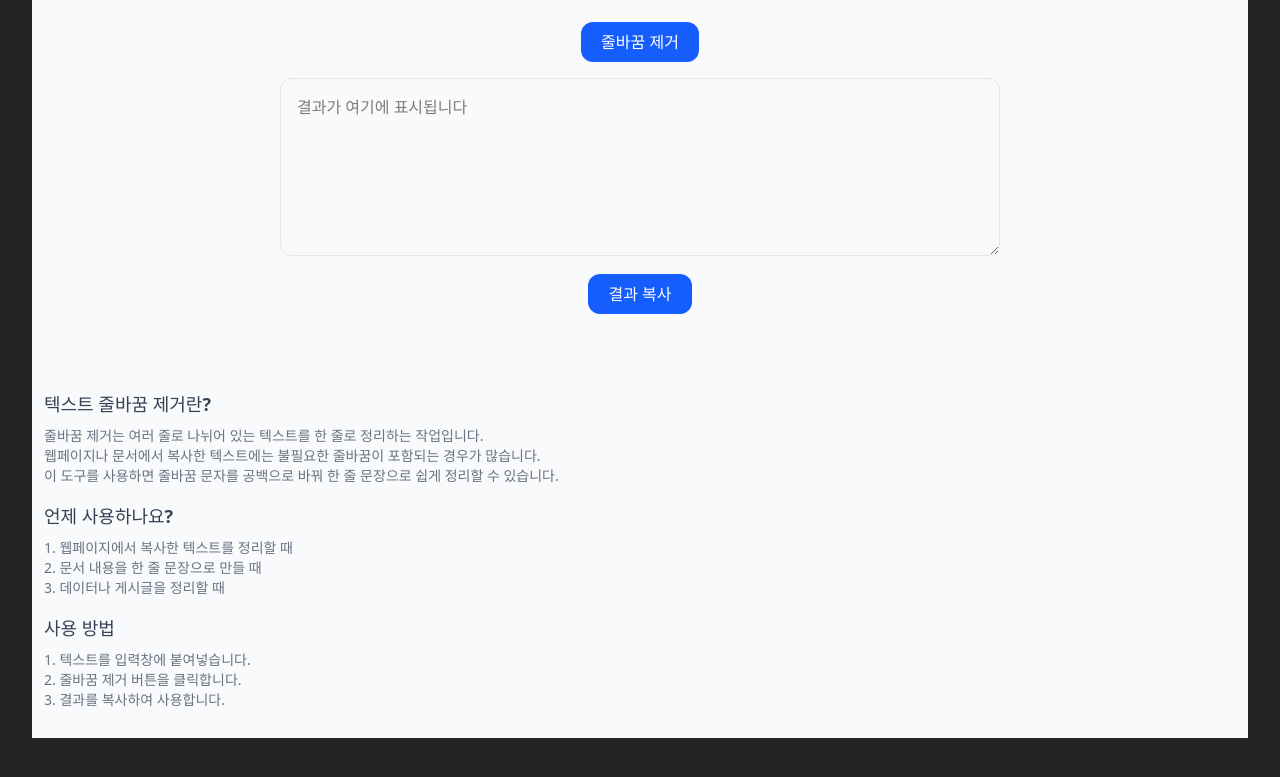
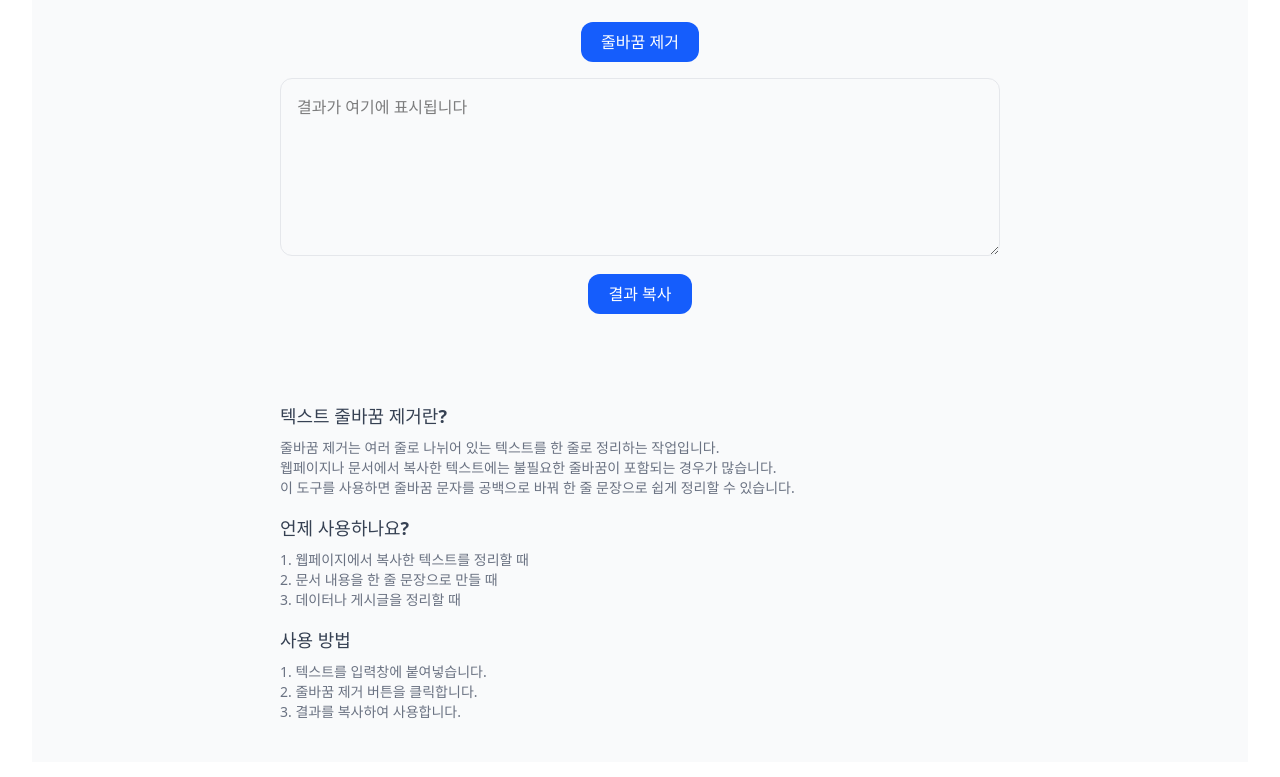
Before and after one commit to baedorazy/text-tools, a React (Vite) app: page / in a window 1280 px wide. Shown: the part 375-1152 px from the top of the page. Built offline with nearby package versions, Linux system fonts and the light colour scheme.

Commit message:
design 수정

```diff
--- a/src/App.tsx
+++ b/src/App.tsx
@@ -16,7 +16,7 @@ function App() {
 	}
 
   return (
-		<div className="min-h-screen bg-gray-50">
+		<div className="min-h-screen bg-gray-50 text-black">
 			{/* Header */}
 			<header className="border-b bg-white sticky top-0">
 				<div className="max-w-4xl mx-auto px-6 py-4 flex justify-between">
@@ -58,7 +58,7 @@ function App() {
 				</button>
 			</main>
 
-			<section className="mt-10 text-gray-700 text-left p-3" >
+			<section className="mt-10 text-gray-700 text-left max-w-3xl mx-auto p-6" >
 				<h3 className="text-lg font-semibold mb-2">
 					텍스트 줄바꿈 제거란?
 				</h3>
--- a/src/index.css
+++ b/src/index.css
@@ -14,15 +14,12 @@
   -moz-osx-font-smoothing: grayscale;
 }
 
-/*@media (prefers-color-scheme: light) {*/
-/*  :root {*/
-/*    color: #213547;*/
-/*    background-color: #ffffff;*/
-/*  }*/
-/*  a:hover {*/
-/*    color: #747bff;*/
-/*  }*/
-/*  button {*/
-/*    background-color: #f9f9f9;*/
-/*  }*/
-/*}*/
+@media (prefers-color-scheme: light) {
+  :root {
+    color: #213547;
+    background-color: #ffffff;
+  }
+  a:hover {
+    color: #747bff;
+  }
+}
```
